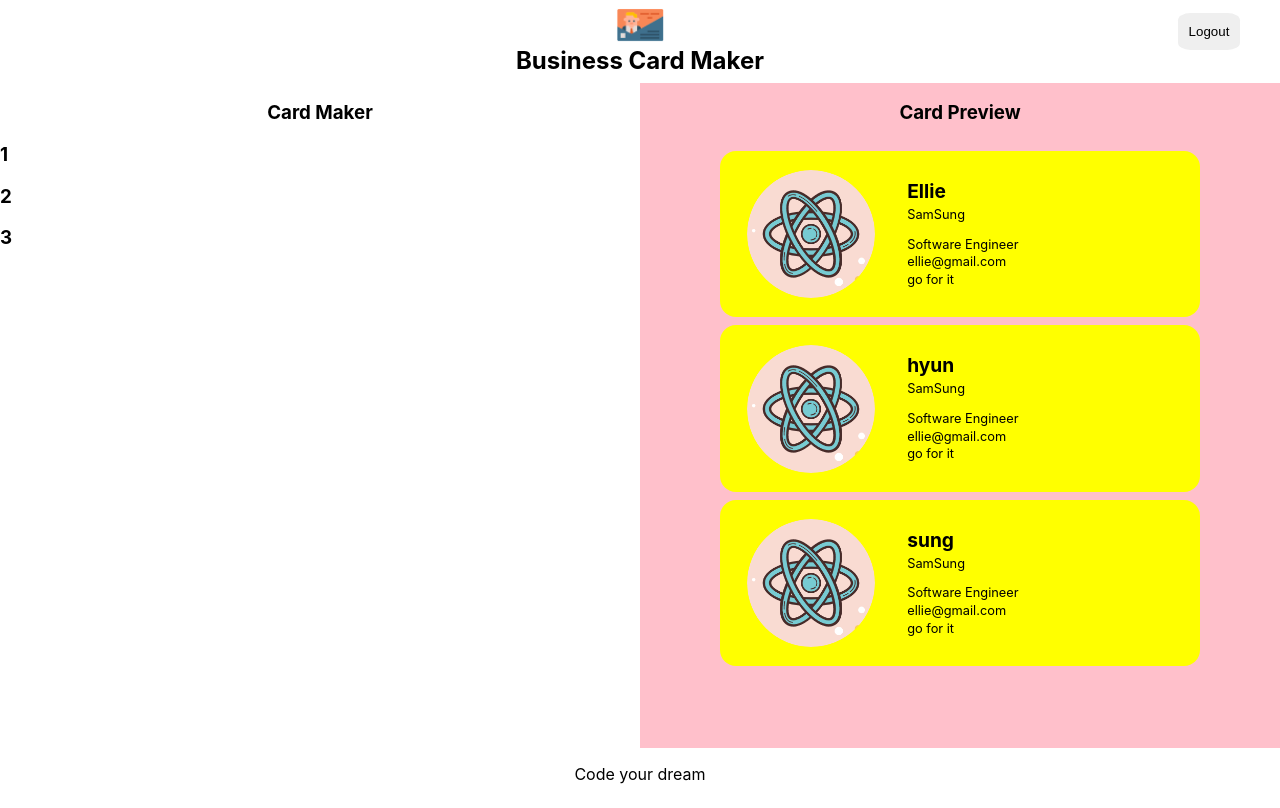
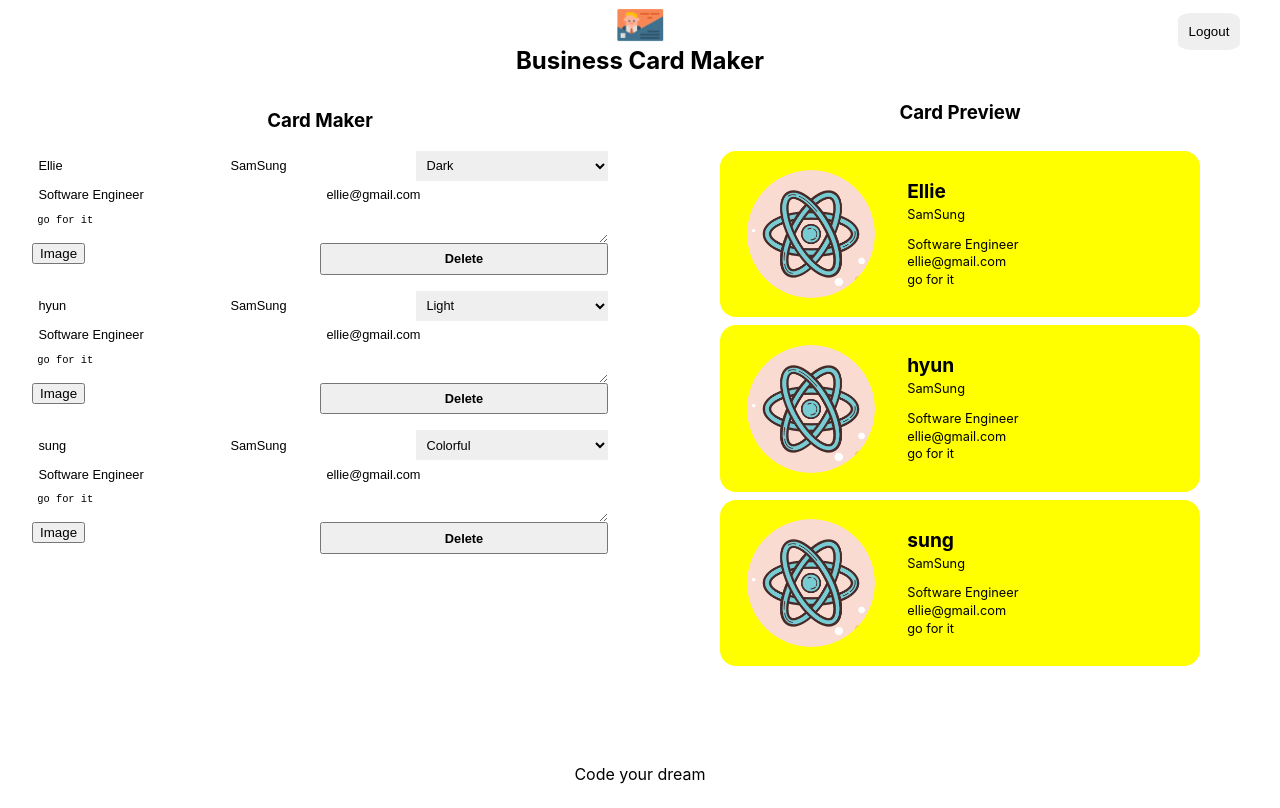
Before and after one commit to HyunSung-Na/card-maker, a React (Create React App) app: page /maker in a window 1280 px wide. Built offline with nearby package versions, Linux system fonts and the light colour scheme; no server answers; sample sign-in values are in the browser's storage.

Commit message:
add card_edit_form

```diff
--- /dev/null
+++ b/src/components/button/button.jsx
@@ -0,0 +1,10 @@
+import React from 'react';
+import styles from './button.module.css';
+
+const Button = ({name, onClick}) => (
+    <button className={styles.button} onClick={onClick}>
+        {name}
+    </button>
+);
+
+export default Button;
--- /dev/null
+++ b/src/components/button/button.module.css
@@ -0,0 +1,15 @@
+@value makerWhite, makerGreen from '../../common/colors.css';
+
+.button {
+    background-color: makerGreen;
+    color: makerWhite;
+    font-weight: bold;
+    cursor: pointer;
+    padding: 0.5em;
+    flex: 1 1 50%;
+    font-size: 0.8rem;
+}
+
+.button:hover {
+    opacity: 0.8;
+}
--- a/src/components/card_edit_form/card_edit_form.jsx
+++ b/src/components/card_edit_form/card_edit_form.jsx
@@ -1,6 +1,31 @@
 import React from 'react';
 import styles from './card_edit_form.module.css';
+import Button from "../button/button";
+import ImageFileInput from "../imageFileInput/ImageFileInput";
 
-const CardEditForm = ({card}) => <h1 className={styles.title}>{card.id}</h1>;
+const CardEditForm = ({card}) => {
+    const {name, company, title, email, message, theme, fileName, fileURL} = card;
+    const onSubmit = () => {
+
+    };
+    return (
+        <form className={styles.form}>
+            <input className={styles.input} type="text" name="name" value={name}/>
+            <input className={styles.input} type="text" name="company" value={company}/>
+            <select className={styles.select} name="theme" value={theme}>
+                <option value="light">Light</option>
+                <option value="dark">Dark</option>
+                <option value="colorful">Colorful</option>
+            </select>
+            <input className={styles.input} type="text" name="title" value={title}/>
+            <input className={styles.input} type="text" name="email" value={email}/>
+            <textarea className={styles.textarea} name="message" value={message}/>
+            <div className={styles.fileInput}>
+                <ImageFileInput />
+            </div>
+            <Button name='Delete' onClick={onSubmit} />
+        </form>
+    )
+};
 
 export default CardEditForm;
--- a/src/components/card_edit_form/card_edit_form.module.css
+++ b/src/components/card_edit_form/card_edit_form.module.css
@@ -0,0 +1,45 @@
+@value makerBlack, makerWhite from '../../common/colors.css';
+
+.form {
+    display: flex;
+    width: 100%;
+    flex-wrap: wrap;
+    border-top: 1px solid makerBlack;
+    border-left: 1px solid makerWhite;
+    margin-bottom: 1em;
+}
+
+.input,
+.textarea,
+.select,
+.button,
+.fileInput {
+    font-size: 0.8em;
+    width: 100%;
+    border: 0;
+    padding: 0.5em;
+    border-bottom: 1px solid makerBlack;
+    border-right: 1px solid makerBlack;
+    background: makerWhite;
+}
+
+.input,
+.select {
+    flex: 1 1 30%;
+}
+
+.fileInput {
+    padding: 0;
+    flex: 1 1 50%;
+}
+
+.input:focus,
+.textarea:focus,
+.select:focus,
+.button:focus {
+    outline: 0;
+}
+
+.textarea {
+    flex-basis: 100%;
+}
--- a/src/components/editor/editor.module.css
+++ b/src/components/editor/editor.module.css
@@ -1,8 +1,9 @@
-@value makerGreen from '../../common/colors.css';
+@value makerGreen, makerLightGrey from '../../common/colors.css';
 
 .editor {
     flex-basis: 50%;
-    background-color: white;
+    border-right: 1px solid makerLightGrey;
+    padding: 0.5em 2em;
 }
 
 .title {
--- /dev/null
+++ b/src/components/imageFileInput/ImageFileInput.jsx
@@ -0,0 +1,6 @@
+import React from 'react';
+import styles from './ImageFileInput.modult.css';
+
+const ImageFileInput = props => <button className={styles.button}>Image</button>;
+
+export default ImageFileInput;
--- a/src/components/maker/maker.module.css
+++ b/src/components/maker/maker.module.css
@@ -1,10 +1,12 @@
 @value mediaQuery from '../../common/size.css';
+@value makerWhite from '../../common/colors.css';
 
 .maker {
     width: 100%;
     height: 100%;
     display: flex;
     flex-direction: column;
+    background-color: makerWhite;
 }
 
 @media screen and (max-width: mediaQuery){
--- a/src/components/preview/preview.module.css
+++ b/src/components/preview/preview.module.css
@@ -2,7 +2,6 @@
 
 .preview {
     flex-basis: 50%;
-    background-color: pink;
 }
 
 .cards {
```
Also changed, not shown: src/components/imageFileInput/ImageFileInput.modult.css (added), 1 other file (tests, documents, lock files or other folders).
